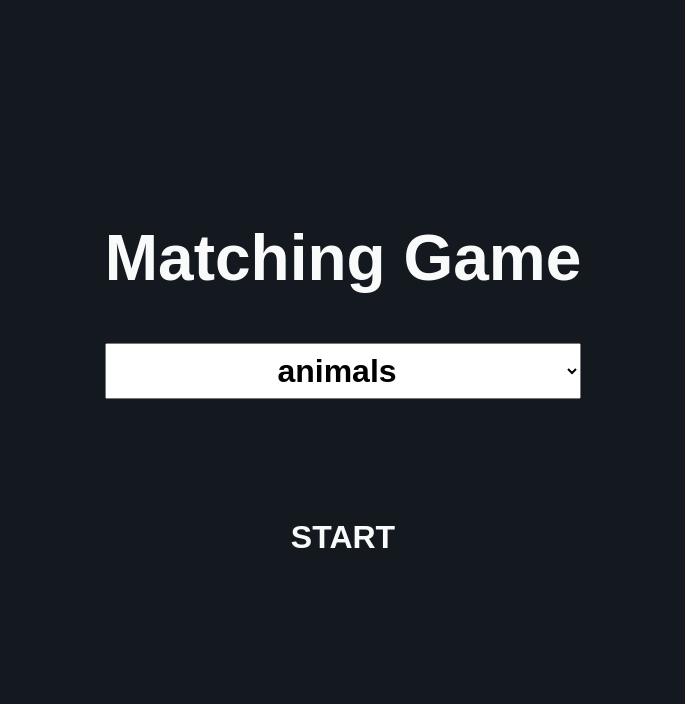
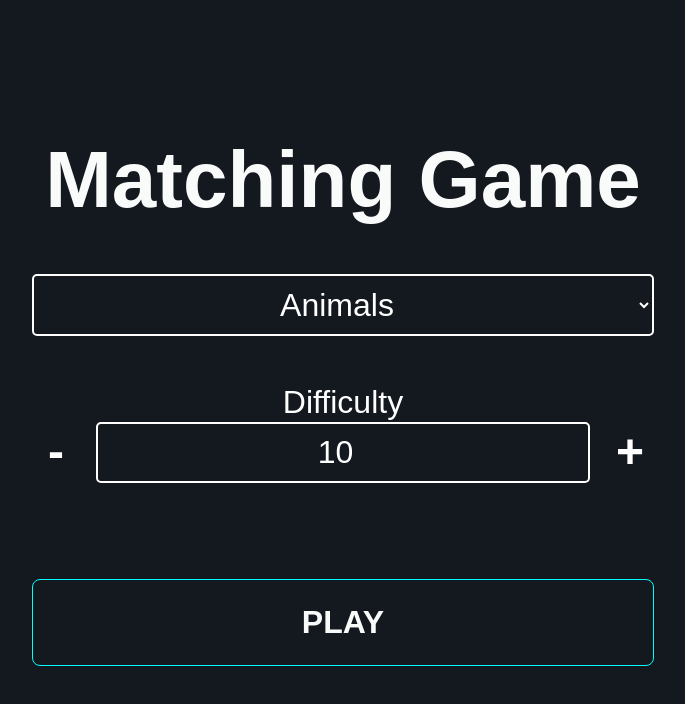
Before and after one commit to martinbhans1/sveltememorygame, a SvelteKit app: page / in a window 1280 px wide. Shown: the top 704 px of the page, without its empty margins (297-982 px from the left). Built offline with nearby package versions, Linux system fonts and the light colour scheme.

Commit message:
difficulty etc

```diff
--- a/src/app.css
+++ b/src/app.css
@@ -29,19 +29,19 @@ body {
 }
 
 h1 {
-	font-size: 4rem;
+	font-size: 5rem;
 	text-align: center;
 	text-transform: capitalize;
 }
 
-h1 + button {
+h1 + .button {
 	width: max-content;
 	margin-top: 2rem;
 	margin-inline: auto;
 	border: 4px solid var(--border);
 }
 
-button {
+.button {
 	padding: 1.5rem;
 	font-size: 2rem;
 	font-weight: 900;
@@ -53,6 +53,176 @@ button {
 	cursor: pointer;
 }
 
-button:hover {
+.button:hover {
 	box-shadow: 0 0 10px 2px var(--border);
 }
+
+.cards {
+		display: grid;
+		grid-template-columns: repeat(5, 1fr);
+		gap: 0.4rem;
+	}
+
+	.card {
+		height: 140px;
+		width: 140px;
+		font-size: 4rem;
+		background-color: var(--bg-2);
+		transition: rotate 0.5s ease-out;
+		transform-style: preserve-3d;
+
+		&.selected {
+			border: 3px solid var(--border);
+
+		}
+
+		&.flip {
+			rotate: y 180deg;
+			pointer-events: none;
+		}
+
+		& .back {
+			position: absolute;
+			inset: 0;
+			display: grid;
+			place-content: center;
+			backface-visibility: hidden;
+			rotate: y 180deg;
+		}
+
+		&.match {
+			transition: opacity 0.3s ease-out;
+			opacity: 0.4;
+		}
+	}
+
+	.play-button {
+		border: 1px solid var(--border);
+		padding: 1.5rem;
+		font-size: 2rem;
+		font-weight: 900;
+		color: inherit;
+		background: none;
+		border-radius: 8px;
+		text-transform: uppercase;
+		cursor: pointer;
+	}
+
+
+.play-button:hover {
+	box-shadow: 0 0 10px 2px var(--border);
+
+}
+
+
+	.matches {
+		display: flex;
+		gap: 1rem;
+		margin-block: 2rem;
+		font-size: 3rem;
+		width: 120px;
+		height: 120px;
+	}
+
+	.timer {
+		transition: color 0.3s ease;
+	}
+
+	.pulse {
+		color: var(--pulse);
+		animation: pulse 1s infinite;
+	}
+
+	.dropdown {
+		background: var(--bg-1);
+		border: 2px solid #fff;
+		text-align: center;
+		border-radius: 5px;
+		padding: 10px 20px;
+		font-size: 2rem;
+		color: #fff;
+		margin-bottom: 3rem;
+		margin-top: 3rem;
+		cursor: pointer;
+	}
+
+	.difficulty {
+		background: var(--bg-1);
+		border: 2px solid #fff;
+		text-align: center;
+		width: 90%;
+		border-radius: 5px;
+		padding: 10px 20px;
+		font-size: 2rem;
+		color: #fff;
+		margin: 0 1rem;
+	}
+
+	.minus {
+		display: flex;
+		justify-content: center;
+		width: 5%;
+		scale: 1.5;
+		padding: 0 1.5rem;
+		font-size: 2rem;
+		font-weight: 700;
+		color: inherit;
+		background: none;
+		border: none;
+		cursor: pointer;
+	}
+
+	.plus {
+		display: flex;
+		justify-content: center;
+		width: 5%;
+		scale: 1.5;
+		padding: 0 1.5rem;
+		font-size: 2rem;
+		font-weight: 700;
+		color: inherit;
+		background: none;
+		border: none;
+		cursor: pointer;
+	}
+
+	.difficulty:focus {
+		outline: none;
+		box-shadow: 0 0 3px 2px #fff;
+	}
+
+	.difficulty-div {
+		display: flex;
+		flex-direction: column;
+		justify-content: center;
+		width: 100%;
+		margin-bottom: 6rem;
+		text-align: center;
+		font-size: 2rem;
+		color: #fff;
+	}
+
+	.difficulty-input-div {
+		display: flex;
+		justify-content: center;
+		align-items: center;
+		width: 100%;
+		margin-top: 0.1rem;
+	}
+
+	@keyframes pulse {
+		to {
+			scale: 1.4;
+		}
+	}
+
+
+	/* Mobile styles */
+@media only screen and (max-width: 600px) {
+    /* Mobile-specific styles here */
+}
+
+/* Tablet styles */
+@media only screen and (min-width: 601px) and (max-width: 1024px) {
+    /* Tablet-specific styles here */
+}
--- a/src/routes/+page.svelte
+++ b/src/routes/+page.svelte
@@ -1,20 +1,27 @@
 <script lang="ts">
 	import { category, type CategoryKey } from './category'
 
-	let categories = Object.keys(category) // This will give us ["animals", "celebrities", ...]
+	let categories = Object.keys(category) as CategoryKey[]
 	let selectedCategory: CategoryKey = 'animals' // default to the first category
+	let items = category[selectedCategory].items
 
 	type State = 'start' | 'playing' | 'paused' | 'won' | 'lost'
 
 	let state: State = 'start'
-	let size = 10
+	let size: number = 10
 	let grid = createGrid()
 	let maxMatches = grid.length / 2
 	let selected: number[] = []
 	let matches: string[] = []
 	let timerId: number | null = null
-    let DEFAULT_TIME = 600
+	let DEFAULT_TIME = 600
 	let time = DEFAULT_TIME
+
+	function formatTime(seconds) {
+		const minutes = Math.floor(seconds / 60)
+		const remainingSeconds = seconds % 60
+		return `${minutes.toString().padStart(2, '0')}:${remainingSeconds.toString().padStart(2, '0')}`
+	}
 
 	function startGameTimer() {
 		function countdown() {
@@ -29,8 +36,8 @@
 		let maxSize = size / 2
 
 		while (cards.size < maxSize) {
-			const randomIndex = Math.floor(Math.random() * category[selectedCategory].length)
-			cards.add(category[selectedCategory][randomIndex])
+			const randomIndex = Math.floor(Math.random() * category[selectedCategory].items.length)
+			cards.add(category[selectedCategory].items[randomIndex])
 		}
 
 		return shuffle([...cards, ...cards])
@@ -99,6 +106,27 @@
 		}
 	}
 
+	function incrementDifficulty() {
+		if (size < 20) {
+			size += 2
+		}
+	}
+
+	function decrementDifficulty() {
+		if (size > 4) {
+			size -= 2
+		}
+	}
+
+	function handleSizeChange() {
+		if (size % 2 !== 0) {
+			alert('Please enter an even number')
+			// Reverting back to a valid even size or you can set to a default value.
+			size -= 1
+		}
+		resetGame()
+	}
+
 	$: if (state === 'playing') {
 		!timerId && startGameTimer()
 	}
@@ -109,9 +137,6 @@
 	$: if (selectedCategory) {
 		grid = createGrid()
 	}
-
-	$: console.log({ state, selected, matches })
-	$: console.log('Selected category: ', selectedCategory)
 </script>
 
 <svelte:window on:keydown={pauseGame} />
@@ -124,15 +149,29 @@
 	<h1>Matching Game</h1>
 	<!-- Let the user select a category -->
 	<select bind:value={selectedCategory} on:change={resetGame} class="dropdown">
-		{#each categories as category}
-			<option value={category}>{category}</option>
+		{#each Object.keys(category) as categoryKey (categoryKey)}
+			<option class="dropdown-content" value={categoryKey}
+				>{category[categoryKey].displayName}</option
+			>
 		{/each}
 	</select>
-	<button on:click={() => (state = 'playing')}>Start</button>
+	<!-- Let the user select a difficulty -->
+	<div class="difficulty-div">
+		<label for="difficulty">Difficulty</label>
+
+		<div class="difficulty-input-div">
+			<button class="minus" on:click={decrementDifficulty}>-</button>
+			<input type="number" class="difficulty" bind:value={size} on:change={handleSizeChange} />
+
+			<button class="plus" on:click={incrementDifficulty}>+</button>
+		</div>
+	</div>
+
+	<button class="play-button" on:click={() => (state = 'playing')}>Play</button>
 {/if}
 
 {#if state === 'playing'}
-	<h1 class="timer" class:pulse={time < 10}>{time}</h1>
+	<h1 class="timer" class:pulse={time < 10}>{formatTime(time)}</h1>
 
 	<div class="matches">
 		{#each matches as match}
@@ -153,7 +192,7 @@
 			{@const match = matches.includes(card)}
 
 			<button
-				class="card"
+				class="card button"
 				class:selected={isSelected}
 				class:flip={isSelectedOrMatch}
 				disabled={isSelectedOrMatch}
@@ -173,81 +212,10 @@
 
 {#if state === 'lost'}
 	<h1>You Lost</h1>
-	<button on:click={() => (state = 'playing')}>Play Again</button>
+	<button class="play-button" on:click={() => (state = 'playing')}>Play Again</button>
 {/if}
 
 {#if state === 'won'}
 	<h1>You Won!</h1>
-	<button on:click={() => (state = 'playing')}>Play Again</button>
+	<button class="play-button" on:click={() => (state = 'playing')}>Play Again</button>
 {/if}
-
-<style>
-	.cards {
-		display: grid;
-		grid-template-columns: repeat(5, 1fr);
-		gap: 0.4rem;
-	}
-
-	.card {
-		height: 140px;
-		width: 140px;
-		font-size: 4rem;
-		background-color: var(--bg-2);
-		transition: rotate 0.5s ease-out;
-		transform-style: preserve-3d;
-
-		&.selected {
-			border: 4px solid var(--border);
-		}
-
-		&.flip {
-			rotate: y 180deg;
-			pointer-events: none;
-		}
-
-		& .back {
-			position: absolute;
-			inset: 0;
-			display: grid;
-			place-content: center;
-			backface-visibility: hidden;
-			rotate: y 180deg;
-		}
-
-		&.match {
-			transition: opacity 0.3s ease-out;
-			opacity: 0.4;
-		}
-	}
-
-	.matches {
-		display: flex;
-		gap: 1rem;
-		margin-block: 2rem;
-		font-size: 3rem;
-	}
-
-	.timer {
-		transition: color 0.3s ease;
-	}
-
-	.pulse {
-		color: var(--pulse);
-		animation: pulse 1s infinite;
-	}
-
-	.dropdown {
-		margin-bottom: 6rem;
-		margin-top: 3rem;
-		padding: 0.5rem;
-		text-align: center;
-		font-size: 2rem;
-		font-weight: bold;
-	}
-
-	@keyframes pulse {
-		to {
-			scale: 1.4;
-		}
-	}
-</style>
--- a/src/routes/category.ts
+++ b/src/routes/category.ts
@@ -1,7 +1,8 @@
-export type CategoryKey = 'animals' | 'food' | 'noahCelebs'; // add more as needed
+export type CategoryKey = 'animals' | 'food' | 'noahCelebs' // add more as needed
 
-export const category: Record<CategoryKey, string[]> = {
-	animals: [
+export const category: Record<CategoryKey, { items: string[]; displayName: string }> = {
+	animals: {
+		items: [
 			'🐶',
 			'🐱',
 			'🐭',
@@ -118,8 +119,11 @@ export const category: Record<CategoryKey, string[]> = {
 			'🐿',
 			'🦔'
 		],
+		displayName: 'Animals'
+	},
 
-	food: [
+	food: {
+		items: [
 			'🍎',
 			'🍐',
 			'🍊',
@@ -154,9 +158,12 @@ export const category: Record<CategoryKey, string[]> = {
 			'🍟',
 			'🍕'
 		],
+		displayName: 'Food'
+	},
 
-	noahCelebs: [
-		'/images/bjørnis.jpg',
+	noahCelebs: {
+		items: [
+			'/images/bjarnis.jpg',
 			'/images/blippi.jpg',
 			'/images/meekah.jpg',
 			'/images/carl.jpg',
@@ -165,5 +172,7 @@ export const category: Record<CategoryKey, string[]> = {
 			'/images/leo.jpg',
 			'/images/mrmonkey.jpg',
 			'/images/teletubbies.jpg'
-	]
+		],
+		displayName: 'Noah'
 	}
+}
```
Also changed, not shown: 2 other files (tests, documents, lock files or other folders). Lines whose indentation alone changed are shown as unchanged.
